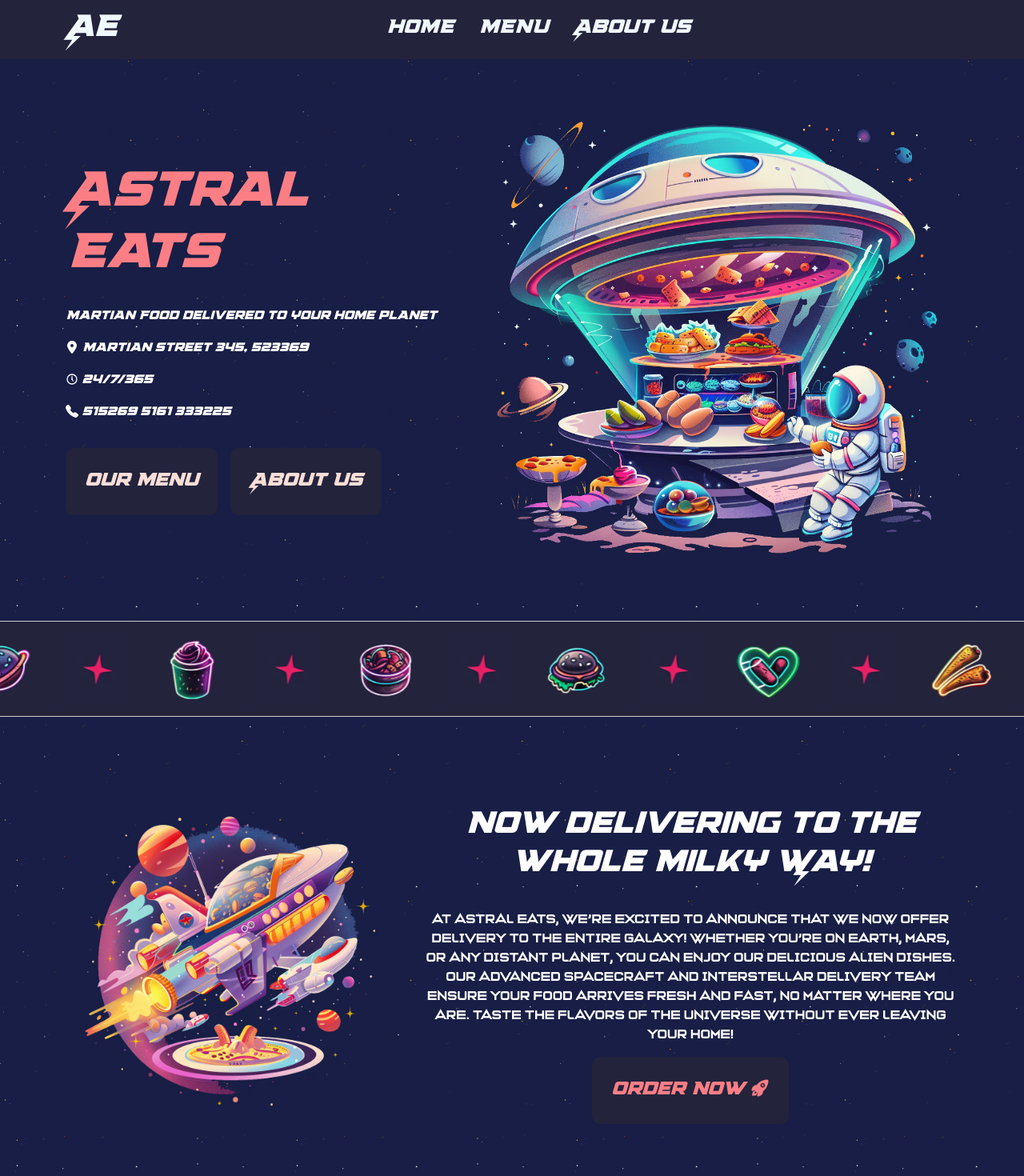
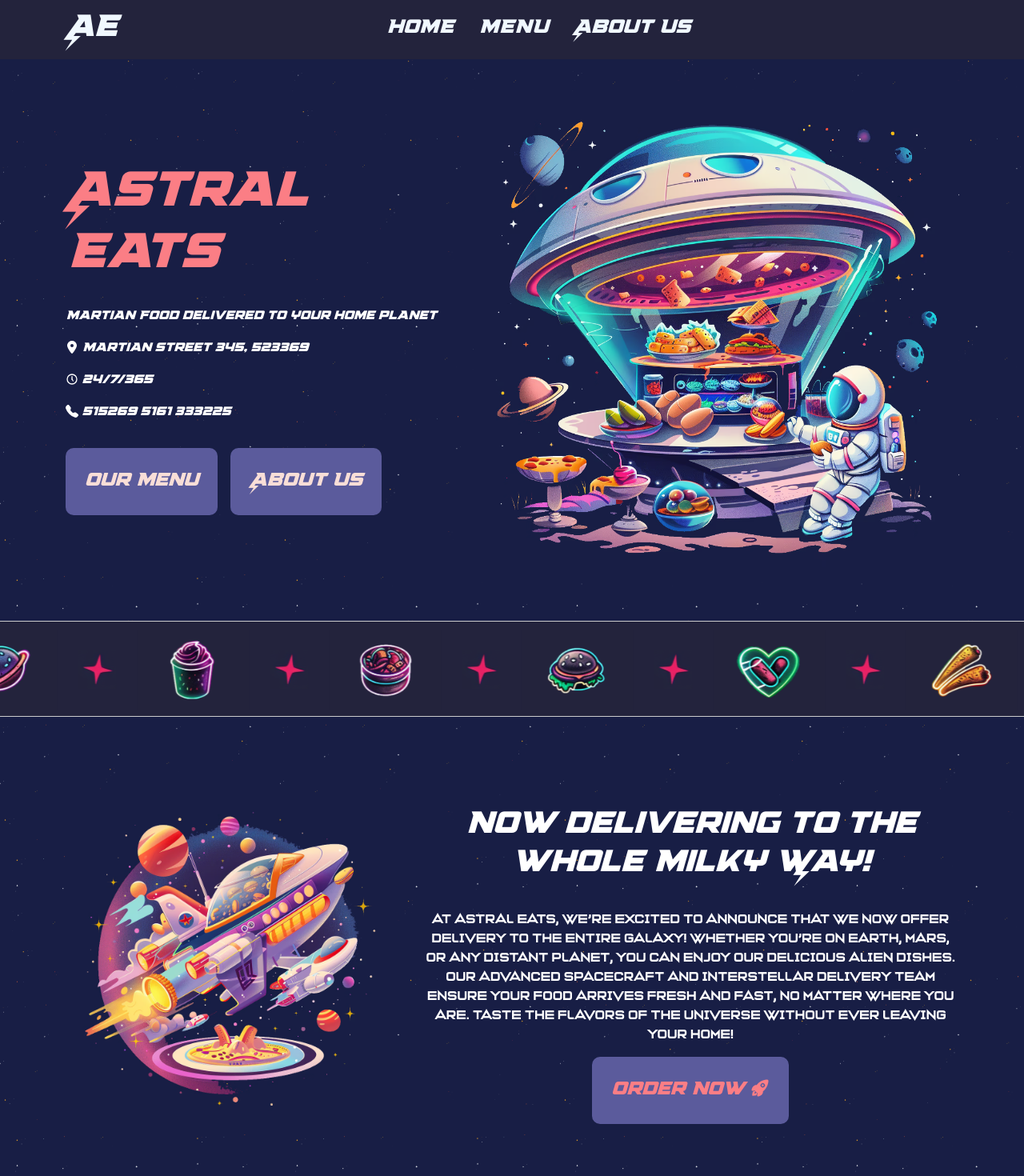
Before and after one commit to PabloAzadian/astraleats, a React (Create React App) app: page / in a window 1280 px wide. Shown: the top 1470 px of the page at 80% size. Built offline with nearby package versions, Linux system fonts and the light colour scheme.

Commit message:
bug fixing

```diff
--- a/src/Hero/Hero.css
+++ b/src/Hero/Hero.css
@@ -41,7 +41,7 @@
 
 .content button {
     font-family: Supercharge !important;
-    background-color: #23233c;
+    background-color: #5b5b9c;
     color: aliceblue;
     border-radius: 10px;
     border: none;
--- a/src/ItemCard/ItemCard.css
+++ b/src/ItemCard/ItemCard.css
@@ -66,12 +66,12 @@
 }
 
 .modal-footer button:hover {
-  transform: translateY(-5px); /* Adjust the value as needed for the jump effect */
-  transition: transform 0.5s ease; /* Smooth transition */
+  transform: translateY(-5px);
+  transition: transform 0.5s ease;
 }
 
 .modal-footer button {
-  transition: transform 0.5s ease; /* Ensure the transition applies when the hover ends */
+  transition: transform 0.5s ease;
 }
 
 .extras-list{
--- a/src/ItemCard/ItemCard.js
+++ b/src/ItemCard/ItemCard.js
@@ -30,10 +30,12 @@ function ItemCard({ item }) {
   };
 
   return (
-    <div onClick={handleShow} className='itemcard'>
-      <img src={item.imgsrc} alt={item.name} />
-      <p>{item.name}</p>
-      <p>{item.price}€</p>
+    <div >
+      <div onClick={handleShow} className='itemcard'>
+        <img src={item.imgsrc} alt={item.name} />
+        <p>{item.name}</p>
+        <p>{item.price}€</p>
+      </div>
 
       <Modal show={show} size='lg' onHide={handleClose}>
         <Modal.Header closeButton>
--- a/src/MilkyWay/MilkyWay.css
+++ b/src/MilkyWay/MilkyWay.css
@@ -28,7 +28,7 @@
 
 .delivery-text button{
     font-family: Supercharge !important;
-    background-color: #23233c;
+    background-color: #5b5b9c;
     color: aliceblue;
     border-radius: 10px;
     border: none;
```
